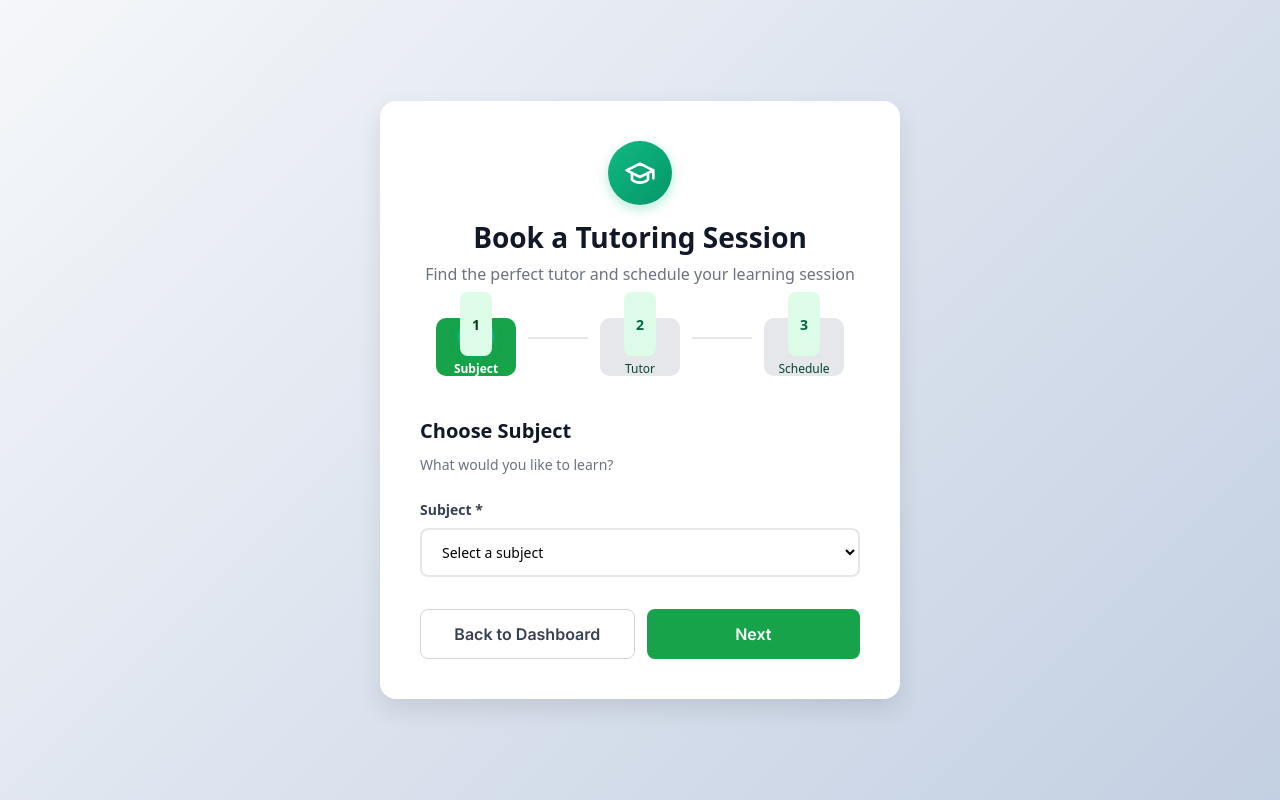
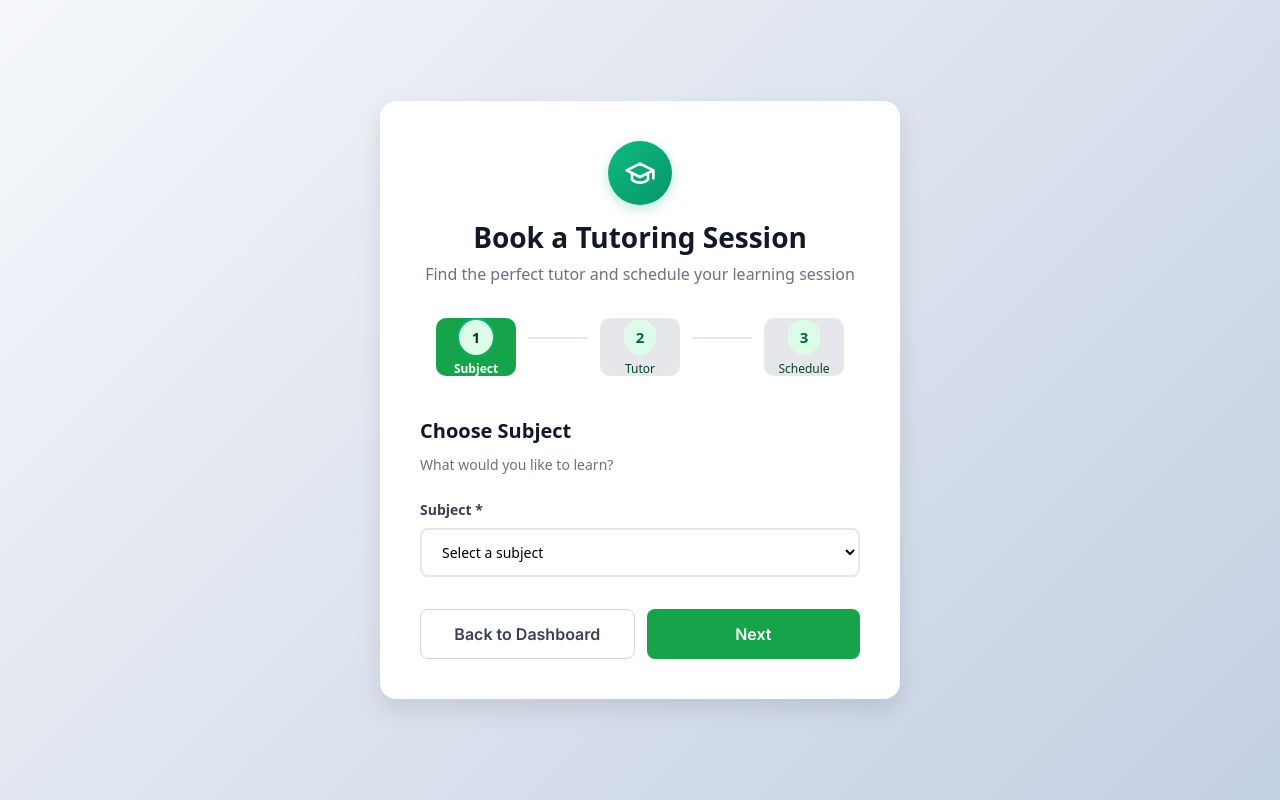
Before and after one commit to alekzz2005/studdy-system, a React (Create React App) app in the folder studdy_frontend/: page /book-tutor in a window 1280 px wide. Built offline with nearby package versions, Linux system fonts and the light colour scheme.

Commit message:
Initial step ui

```diff
--- a/studdy_frontend/src/components/pages/styles/BookTutor.css
+++ b/studdy_frontend/src/components/pages/styles/BookTutor.css
@@ -135,7 +135,7 @@
   gap: 8px;
   flex: 1;
   max-width: 80px;
-  border-radius: 10px;
+  border-radius:10px;
 }
 
 .step-circle {
@@ -148,7 +148,8 @@
   font-weight: 600;
   font-size: 14px;
   transition: all 0.3s ease;
-  border: 2px solid #10b981;
+  border: 1px solid #10b981;
+  border: 1px solid #10b981;
 }
 
 .step-active .step-circle {
@@ -349,7 +350,7 @@
 }
 
 .tutor-info {
-  flex: 1;
+  flex: 15;
 }
 
 .tutor-name {
@@ -396,6 +397,19 @@
   font-size: 14px;
 }
 
+.step-number {
+  font-size: 15px;
+  font-weight: 600;
+  margin-top: 26px;
+  height: 35px;
+  width: 38px;
+  display: flex;
+  align-items: center;
+  justify-content: center;
+  border-radius: 50%;
+}
+
+
 /* Responsive Design */
 @media (max-width: 640px) {
   .book-tutor-container {
```
